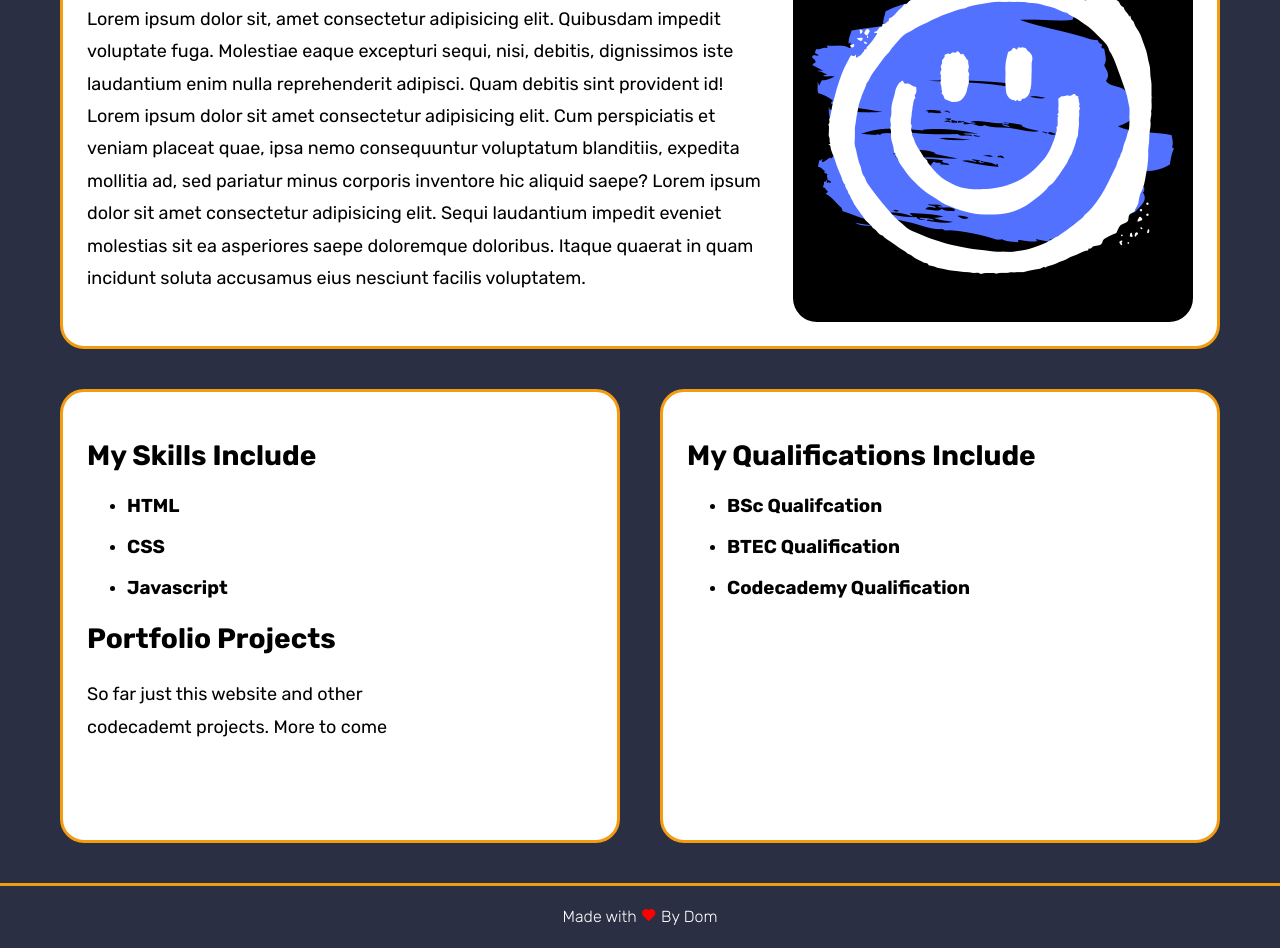
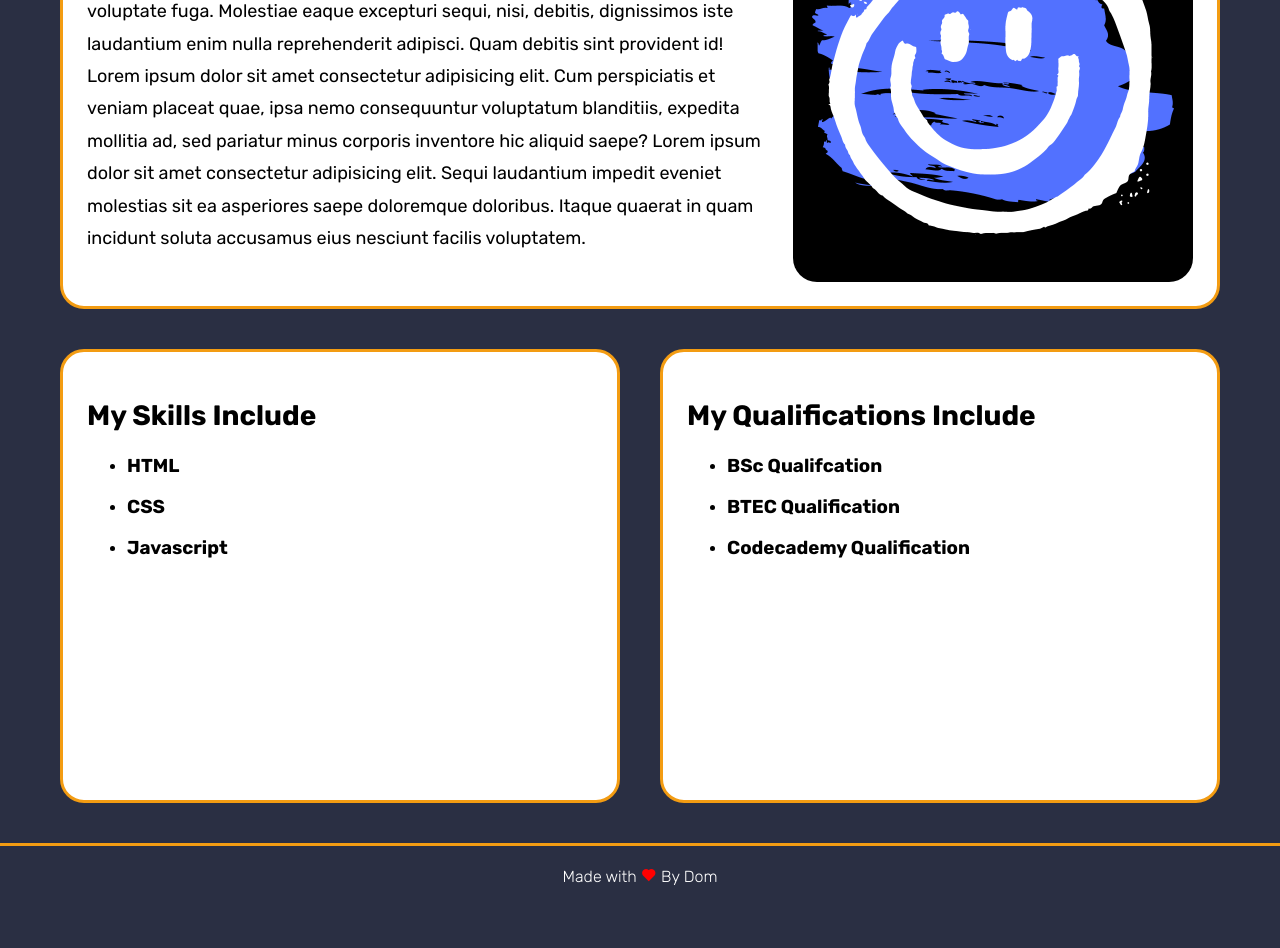
Before and after one commit to domjd/portfolio-website, a plain HTML site: page index.html in a window 1280 px wide. Shown: the part 285-1233 px from the top of the page. After the commit the page ends 1191 px from the top, so only its background shows below. Drawn offline with nearby package versions, Linux system fonts and the light colour scheme.

Commit message:
Fix footer bug

```diff
--- a/index.html
+++ b/index.html
@@ -60,8 +60,6 @@
                         <li><h3>CSS</h3></li>
                         <li><h3>Javascript</h3></li>
                     </ul>
-                    <h2>Portfolio Projects</h2>
-                    <p>So far just this website and other codecademt projects. More to come</p>
                 </div>
             </div>
             <div class="container" id = "qualifications">
--- a/style.css
+++ b/style.css
@@ -72,17 +72,14 @@ nav {
 }
 
 main {
-    position: relative;
-    top: 180px;
     max-width: 1200px;
     width: 100%;
 
+    min-height: calc(100vh - 146px - 60px);
     display:flex;
     flex-direction: column;
     align-items: center;
-    margin: auto;
-
-    font-family: 'Rubik', sans-serif;
+    margin: 140px auto 0 auto;
 }
 
 .container{
@@ -205,8 +202,8 @@ textarea {
 }
 
 footer {
-    position: relative;
-    top: 180px;
+    height: 60px;
+    width: 100%;
 
     display: flex;
     justify-content: center;
```
